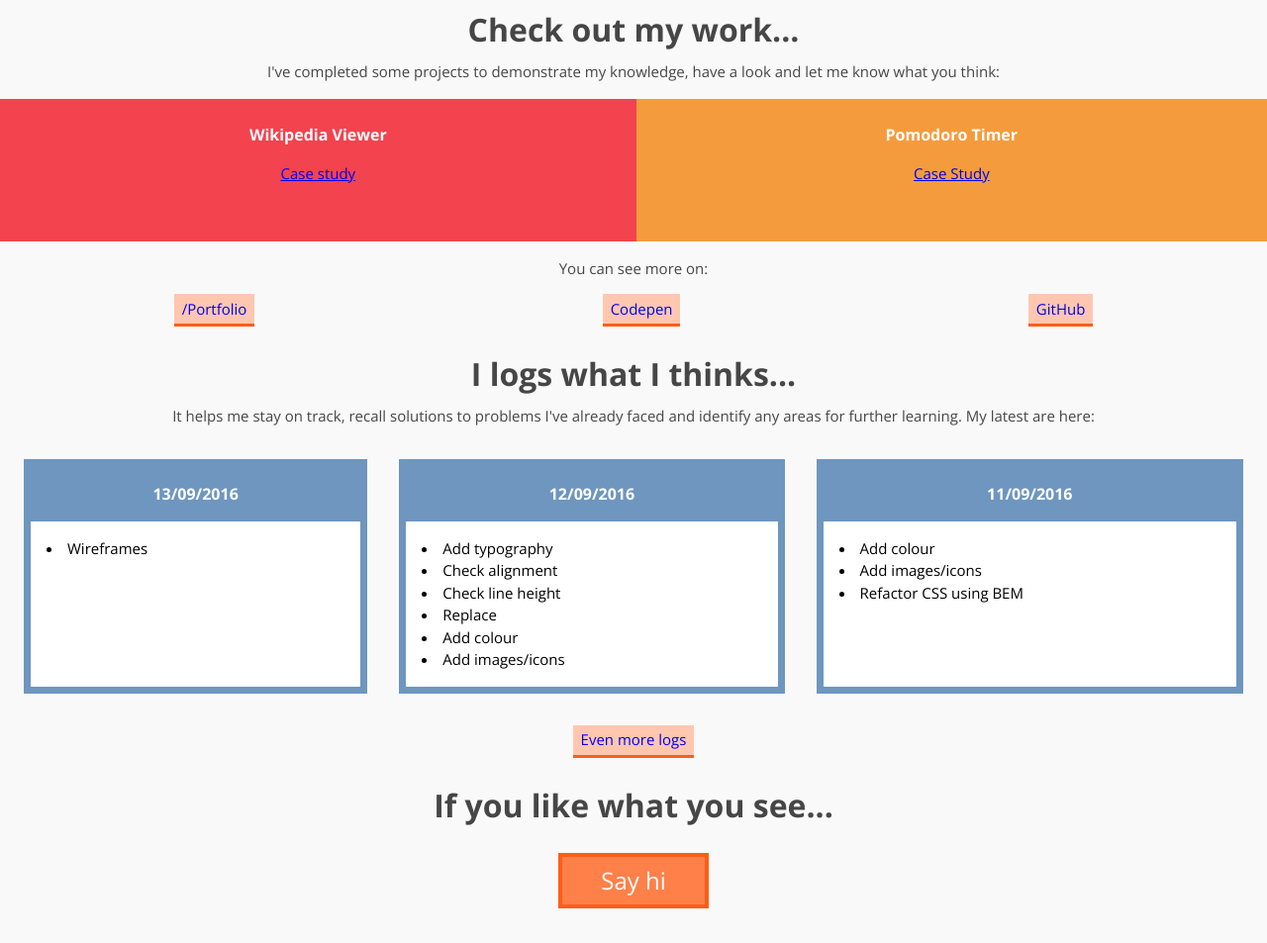
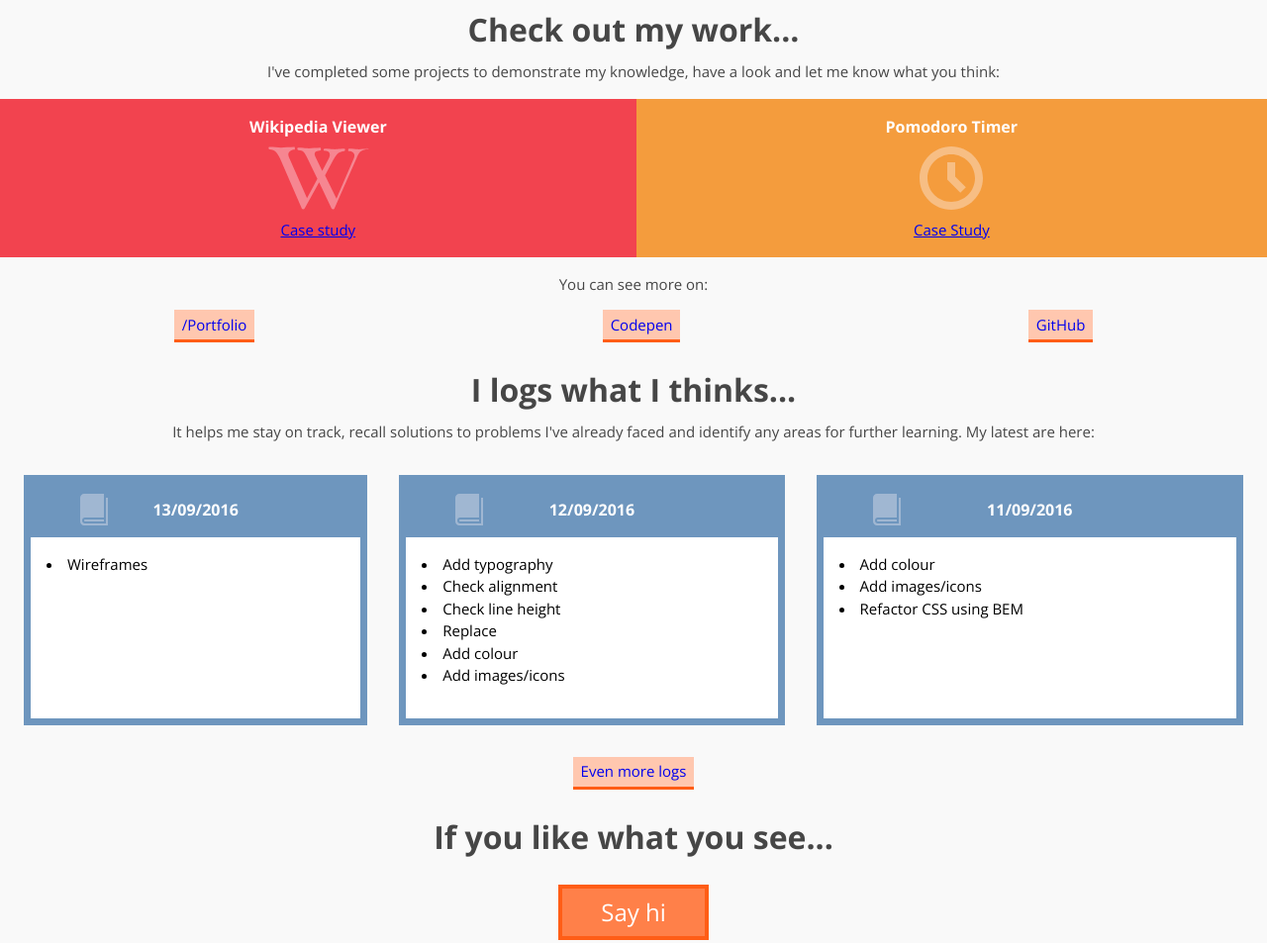
Before and after one commit to adieCodes/personalSite, a plain HTML site: page index.html in a window 1280 px wide. Shown: the part 802-1755 px from the top of the page at 99% size. Drawn offline with nearby package versions, Linux system fonts and the light colour scheme.

Commit message:
feat: Add background images

```diff
--- a/styles/main.css
+++ b/styles/main.css
@@ -520,7 +520,7 @@
 	flex-flow: column;
 }
 .flex-child-mdl {
-	margin: 0;
+  margin: 0;
 	padding: 0;
 	flex-grow: 2;
 	text-align: center;
@@ -626,7 +626,6 @@
 .logo{
   max-width: 20rem;
   margin: 0 auto;
-  padding-top: 1rem;
 }
 section{
 	margin-bottom: 2rem;
@@ -636,16 +635,28 @@
 }
 
 /*///////	2.1.3 Portfolio Section 			///////////////////////////////////*/
-
 .preview{
-	min-height: 8rem;
-	padding: 0.5rem;
+  display: flex;
+  flex-direction: column;
+	min-height: 10rem;
+  justify-content: space-between;
+}
+.preview__link{
+  padding-bottom: 1rem;
 }
 .preview--project1{
   background: #f2434f;
+  background-image: url("../images/wikipedia.svg");
+  background-repeat: no-repeat;
+  background-position: center;
+  background-size: 7rem;
 }
 .preview--project2{
   background: #f49c3d;
+  background-image: url("../images/clock.svg");
+  background-repeat: no-repeat;
+  background-position: center;
+  background-size: 4rem;
 }
 .preview--log{
   background: white;
@@ -663,6 +674,10 @@
 }
 .preview__header--log{
   background-color: #6e96be;
+  background-image: url(../images/book.svg);
+  background-repeat: no-repeat;
+  background-position: 3rem;
+  background-size: 2rem;
 }
 .preview__body{
   padding: 1rem;
```
Also changed, not shown: images/book.svg (added), images/clock.svg (added), images/wikipedia.svg (added).
